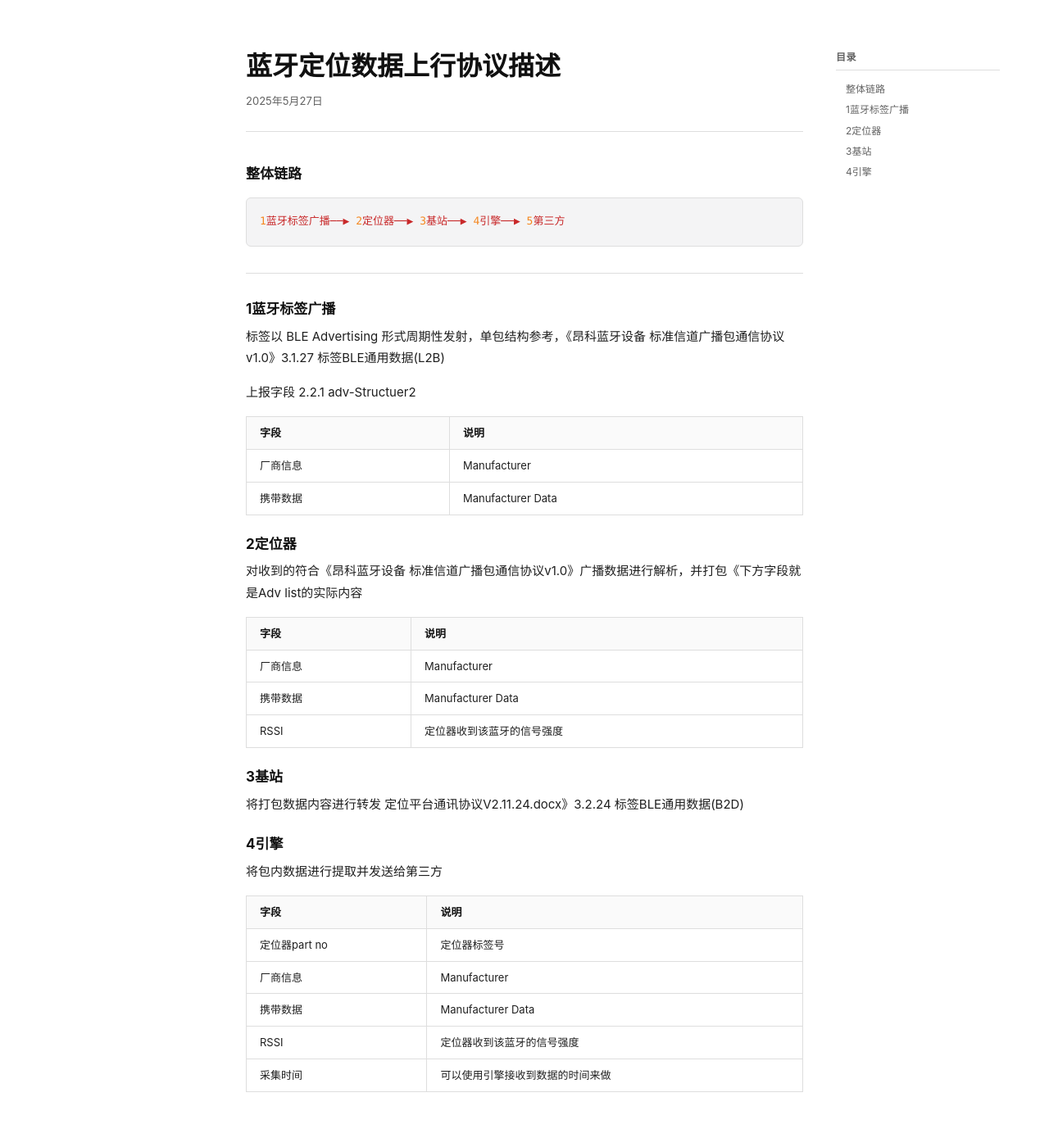
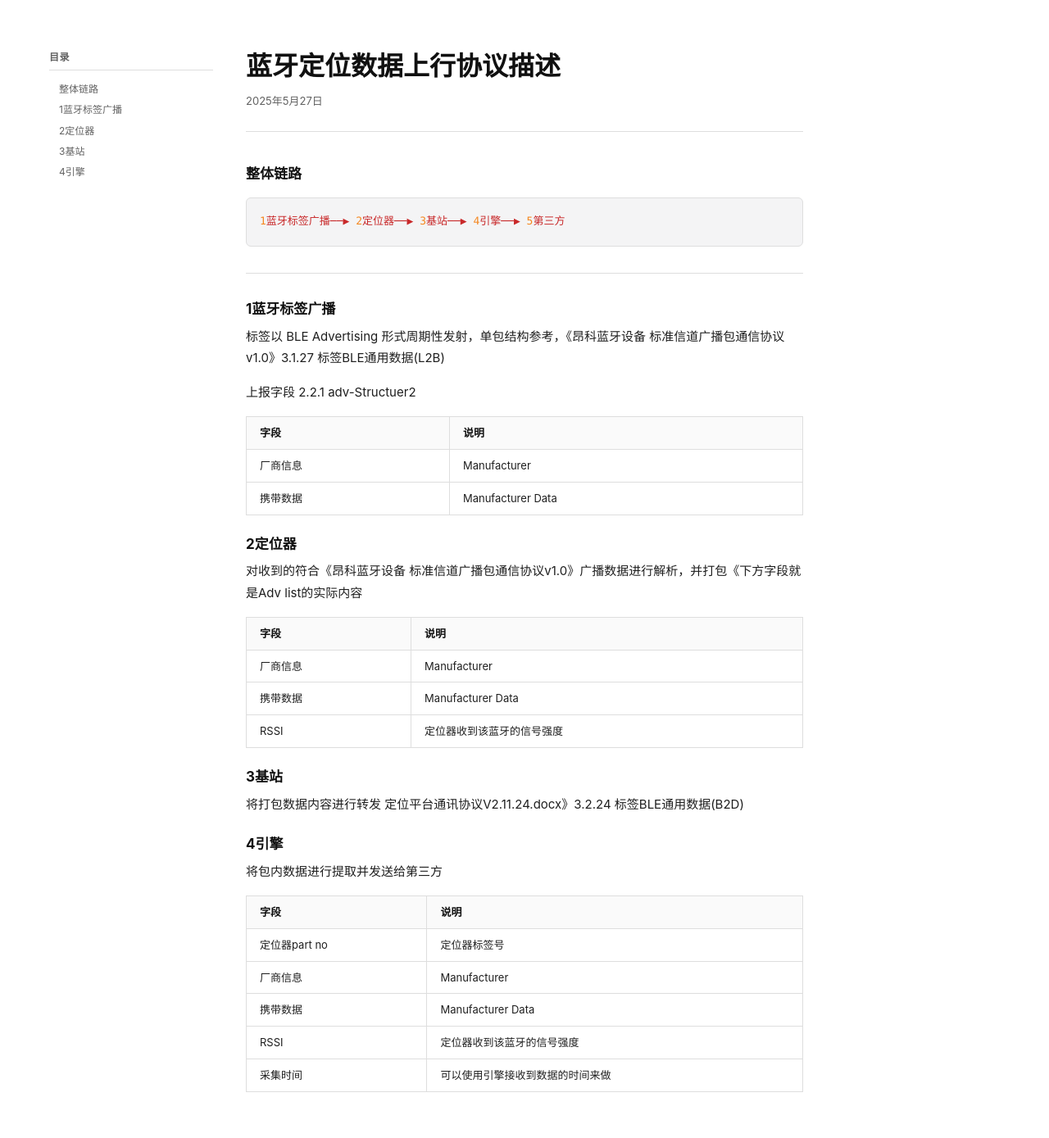
Before and after one commit to WuJaw/WuJaw.github.io, a Jekyll site: the page built from _posts/2026-05-28-协议000-蓝牙定位数据上行协议描述.md, in a window 1280 px wide. Shown: the whole page at 82% size. Built offline with Jekyll 4.4.1, drawn with Linux system fonts in a browser that asks for light colours.

Commit message:
目录到左侧

```diff
--- a/_layouts/default.html
+++ b/_layouts/default.html
@@ -376,8 +376,8 @@
   .toc-panel {
     position: fixed;
     top: 60px;
-    /* 定位到正文右侧 20px 处 */
-    left: calc(50% + 380px);
+    /* 定位到正文左侧 20px 处 */
+    right: calc(50% + 380px);
     width: 200px;
     max-height: calc(100vh - 120px);
     overflow-y: auto;
```
